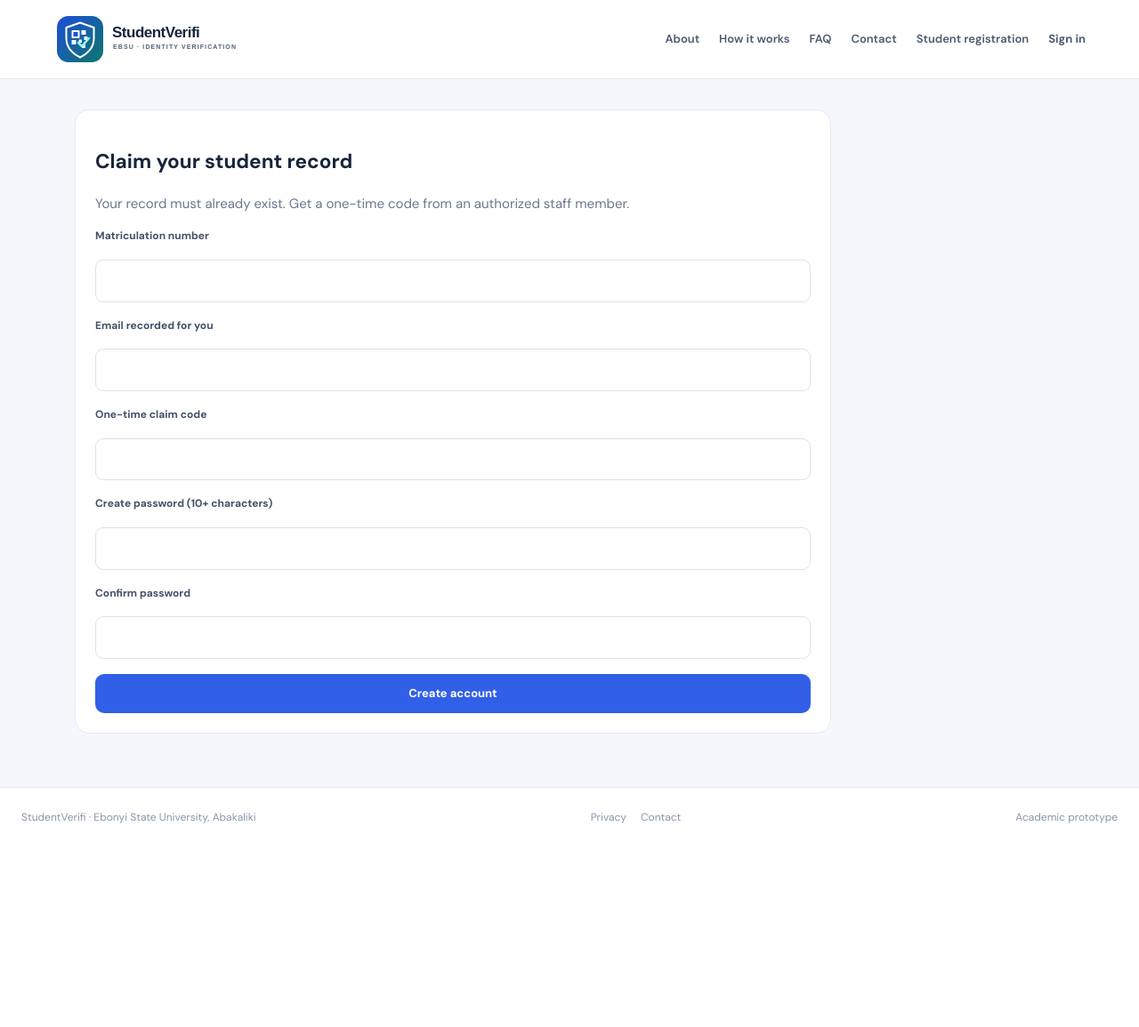
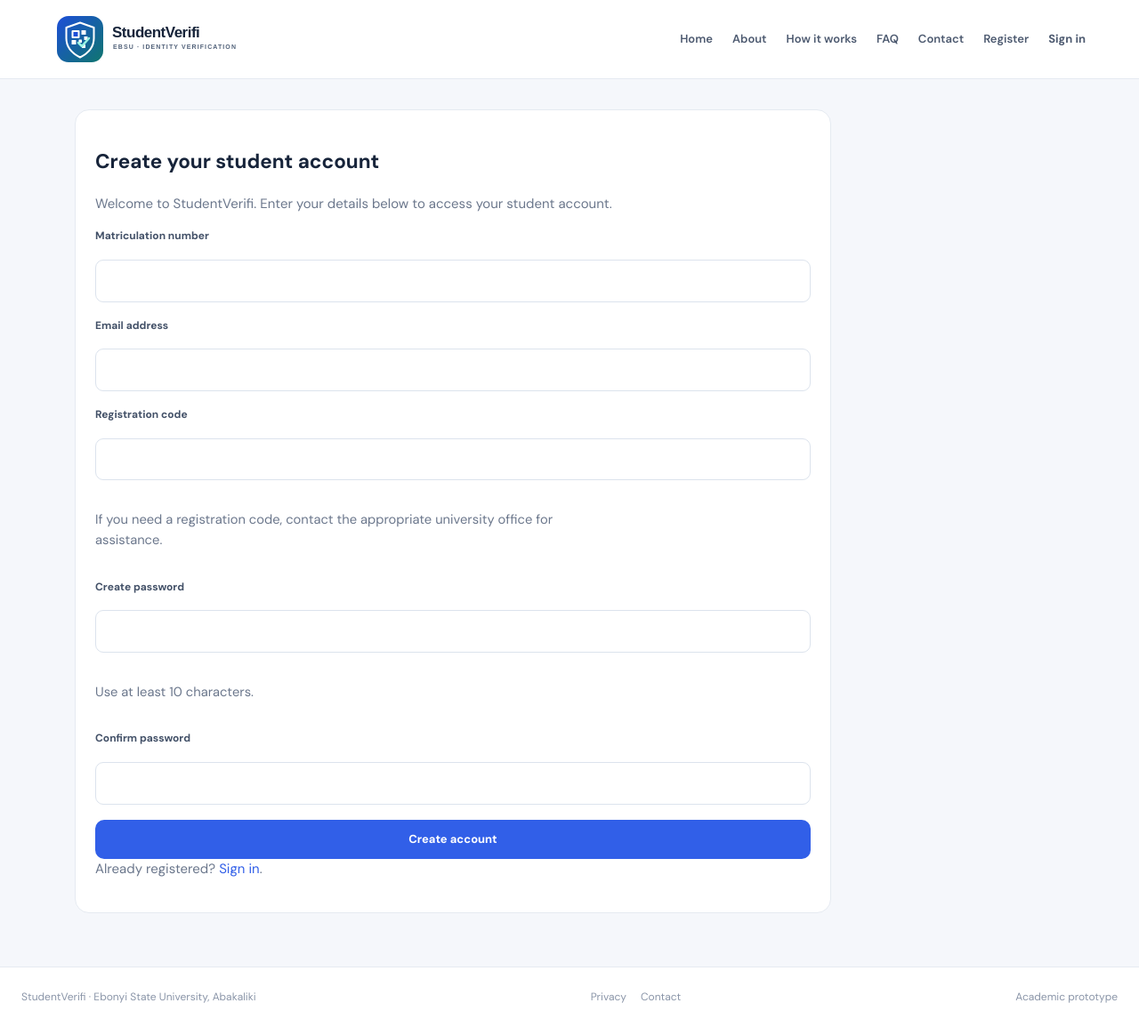
Before and after one commit to Davidnna/studentverifi, a Flask app: page /register in a window 1280 px wide. Shown: the whole page at 89% size. Before the commit the page ends 926 px from the top, so only its background shows below. Run offline with Flask 3, Linux system fonts and the light colour scheme; parts of the project's set-up code (start-up, migrations or seed data) failed here and were passed over; some libraries are stand-ins or nearby versions.

Commit message:
Improve student registration copy and role-based navigation

```diff
--- a/app.py
+++ b/app.py
@@ -266,16 +266,16 @@ def student_register():
         if not all([matric,email,code,password,confirm]):
             flash("Complete every field.", "danger"); return render_template("student_register.html")
         if len(password)<10 or password!=confirm:
-            flash("Use a password of at least 10 characters and ensure both passwords match.", "danger"); return render_template("student_register.html")
+            flash("Please use a password with at least 10 characters and make sure both password fields match.", "danger"); return render_template("student_register.html")
         with get_db() as db:
             student=db.execute("SELECT * FROM students WHERE matric_no = ?",(matric,)).fetchone()
             if not student or not student["claim_code_hash"] or student["claimed_at"] or not student["email"] or student["email"].strip().lower()!=email or not check_password_hash(student["claim_code_hash"],code):
-                flash("Unable to claim this record. Check your details or contact the authorized office.","danger"); return render_template("student_register.html")
+                flash("We couldn’t match those details. Please check your information or contact the appropriate university office for assistance.", "danger"); return render_template("student_register.html")
             if db.execute("SELECT id FROM users WHERE username = ?",(matric,)).fetchone():
                 flash("An account already exists for this record. Please sign in.","warning"); return redirect(url_for("login"))
             db.execute("INSERT INTO users (username,password_hash,role,student_id,created_at) VALUES (?,?,'student',?,?)",(matric,generate_password_hash(password),student["id"],now()))
             db.execute("UPDATE students SET claimed_at = ?, claim_code_hash = NULL WHERE id = ?",(now(),student["id"]))
-        flash("Student account created. You can now sign in.","success"); return redirect(url_for("login"))
+        flash("Your student account has been created. You can now sign in.", "success"); return redirect(url_for("login"))
     return render_template("student_register.html")
 
 @app.route("/student/account")
--- a/templates/base.html
+++ b/templates/base.html
@@ -18,22 +18,21 @@
     <img src="{{ url_for('static', filename='logo.svg') }}" alt="StudentVerifi — EBSU Identity Verification" width="260" height="60">
   </a>
   <nav aria-label="Main navigation" class="public-nav">
-    <a href="{{ url_for('about') }}">About</a>
-    <a href="{{ url_for('how_it_works') }}">How it works</a>
-    <a href="{{ url_for('faq') }}">FAQ</a>
-    <a href="{{ url_for('contact') }}">Contact</a>
     {% if session.get('user_id') and session.get('role') == 'admin' %}
       <a href="{{ url_for('dashboard') }}">Dashboard</a>
       <a href="{{ url_for('students') }}">Students</a>
-      <a href="{{ url_for('verify') }}">Verify ID</a>
-      <a href="{{ url_for('logs') }}">Logs</a>
-      <a href="{{ url_for('change_password') }}">Account</a>
+      <a href="{{ url_for('logs') }}">Verification logs</a>
       <form class="inline" method="post" action="{{ url_for('logout') }}"><input type="hidden" name="csrf_token" value="{{ csrf_token() }}"><button class="nav-button" type="submit">Log out</button></form>
     {% elif session.get('user_id') and session.get('role') == 'student' %}
       <a href="{{ url_for('student_account') }}">My account</a>
       <form class="inline" method="post" action="{{ url_for('logout') }}"><input type="hidden" name="csrf_token" value="{{ csrf_token() }}"><button class="nav-button" type="submit">Log out</button></form>
     {% else %}
-      <a href="{{ url_for('student_register') }}">Student registration</a>
+      <a href="{{ url_for('index') }}">Home</a>
+      <a href="{{ url_for('about') }}">About</a>
+      <a href="{{ url_for('how_it_works') }}">How it works</a>
+      <a href="{{ url_for('faq') }}">FAQ</a>
+      <a href="{{ url_for('contact') }}">Contact</a>
+      <a href="{{ url_for('student_register') }}">Register</a>
       <a class="nav-signin" href="{{ url_for('login') }}">Sign in</a>
     {% endif %}
   </nav>
@@ -44,6 +43,6 @@
   {% endwith %}
   {% block content %}{% endblock %}
 </main>
-<footer class="footer"><div class="footer-inner"><span>StudentVerifi · Ebonyi State University, Abakaliki</span><nav aria-label="Footer navigation"><a href="{{ url_for('privacy') }}">Privacy</a><a href="{{ url_for('contact') }}">Contact</a></nav><span>Academic prototype</span></div></footer>
+<footer class="footer"><div class="footer-inner"><span>StudentVerifi · Ebonyi State University, Abakaliki</span>{% if not session.get('user_id') %}<nav aria-label="Footer navigation"><a href="{{ url_for('privacy') }}">Privacy</a><a href="{{ url_for('contact') }}">Contact</a></nav>{% endif %}<span>Academic prototype</span></div></footer>
 </body>
 </html>
--- a/templates/student_register.html
+++ b/templates/student_register.html
@@ -1 +1,25 @@
-{% extends "base.html" %}{% block title %}Student registration · StudentVerifi{% endblock %}{% block content %}<section class="panel form-panel narrow-panel"><h1>Claim your student record</h1><p class="muted">Your record must already exist. Get a one-time code from an authorized staff member.</p><form method="post" class="form-stack"><input type="hidden" name="csrf_token" value="{{ csrf_token() }}"><label for="matric_no">Matriculation number</label><input id="matric_no" name="matric_no" required autocomplete="username"><label for="email">Email recorded for you</label><input id="email" name="email" type="email" required autocomplete="email"><label for="claim_code">One-time claim code</label><input id="claim_code" name="claim_code" required autocomplete="one-time-code"><label for="password">Create password (10+ characters)</label><input id="password" name="password" type="password" minlength="10" required autocomplete="new-password"><label for="confirm_password">Confirm password</label><input id="confirm_password" name="confirm_password" type="password" minlength="10" required autocomplete="new-password"><button class="btn primary full" type="submit">Create account</button></form></section>{% endblock %}
+{% extends "base.html" %}
+{% block title %}Create your student account · StudentVerifi{% endblock %}
+{% block content %}
+<section class="panel form-panel narrow-panel" aria-labelledby="register-title">
+  <h1 id="register-title">Create your student account</h1>
+  <p class="muted">Welcome to StudentVerifi. Enter your details below to access your student account.</p>
+  <form method="post" class="form-stack">
+    <input type="hidden" name="csrf_token" value="{{ csrf_token() }}">
+    <label for="matric_no">Matriculation number</label>
+    <input id="matric_no" name="matric_no" required autocomplete="username" autocapitalize="characters">
+    <label for="email">Email address</label>
+    <input id="email" name="email" type="email" required autocomplete="email">
+    <label for="claim_code">Registration code</label>
+    <input id="claim_code" name="claim_code" required autocomplete="one-time-code" aria-describedby="registration-code-help">
+    <p class="fine-print" id="registration-code-help">If you need a registration code, contact the appropriate university office for assistance.</p>
+    <label for="password">Create password</label>
+    <input id="password" name="password" type="password" minlength="10" required autocomplete="new-password" aria-describedby="password-help">
+    <p class="fine-print" id="password-help">Use at least 10 characters.</p>
+    <label for="confirm_password">Confirm password</label>
+    <input id="confirm_password" name="confirm_password" type="password" minlength="10" required autocomplete="new-password">
+    <button class="btn primary full" type="submit">Create account</button>
+  </form>
+  <p class="muted">Already registered? <a href="{{ url_for('login') }}">Sign in</a>.</p>
+</section>
+{% endblock %}
```
Also changed, not shown: templates/login.html (+19 -2 lines).
